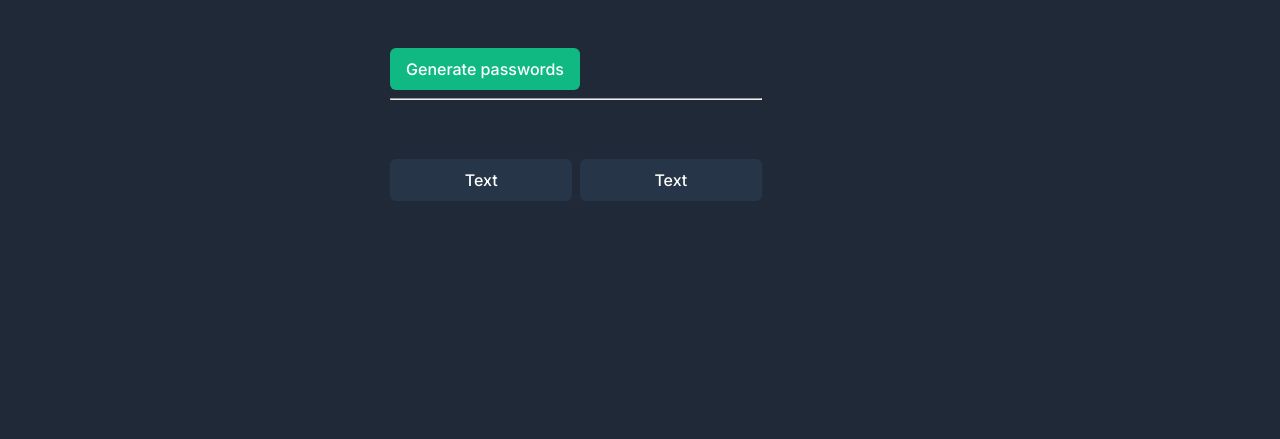
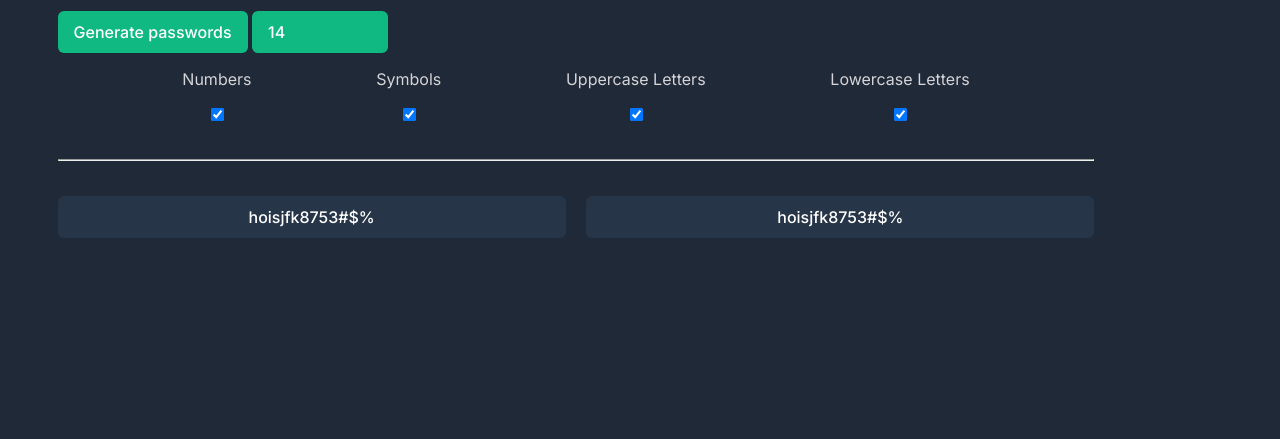
Before and after one commit to OrdinarilySam/scrimba-password-generator, a plain HTML site: page index.html in a window 1280 px wide. Shown: the part 361-800 px from the top of the page. Drawn offline with Linux system fonts and the light colour scheme.

Commit message:
finished styling

```diff
--- a/index.css
+++ b/index.css
@@ -19,6 +19,9 @@ body {
     align-items: center;
     justify-content: center;
     font-family: 'Inter', sans-serif;
+}
+.container {
+    width: 90%;
 }
 
 .title {
@@ -70,16 +73,45 @@ body {
 
 hr {
     color: #2F3E53;
+    margin: 35px 0;
+}
+#length-picker {
+    width: 10%;
+    font-family: inherit;
+    background-color: #10B981;
+    padding: 9px 16px;
+    color: white;
+    border: none;
+    border-radius: 6px;
+    font-size: 16px;
+    line-height: 24px;
+    font-weight: 500;
+    margin-top: 51px;
 }
 
 #passwords {
+    margin: 0;
     font-family: inherit;
     display: flex;
     justify-content: space-between;
 }
 .password {
+    margin: 0;
     text-align: center;
     height: max-content;
     background-color: #273549;
     width: 49%;
 }
+
+#checkboxes {
+    color: var(--desc-mode);
+    display: flex;
+    justify-content: space-evenly;
+}
+
+.checkbox-name {
+    display: flex;
+    flex-direction: column;
+    align-items: center;
+    justify-content: space-evenly;
+}
--- a/index.html
+++ b/index.html
@@ -18,11 +18,32 @@
             <h1 class="title">Generate a<br><span id="accent">random password</span></h1>
             <p id="supporting-text">Never use an insecure password again.</p>
         </div>
-        <button class="btn" id="btn-el">Generate passwords</button>
+        <div id="inputs">
+            <button class="btn" id="btn-el">Generate passwords</button>
+            <input id="length-picker" type="number" placeholder="14" min="5" max="30" name="length" value="14">
+            <div id="checkboxes">
+                <div class="checkbox-name">
+                    <p>Numbers</p>
+                    <input id="nums" class="checkbox" type="checkbox" checked>
+                </div>
+                <div class="checkbox-name">
+                    <p>Symbols</p>
+                    <input id="syms" class="checkbox" type="checkbox" checked>
+                </div>
+                <div class="checkbox-name">
+                    <p>Uppercase Letters</p>
+                    <input id="uplets" class="checkbox" type="checkbox" checked>
+                </div>
+                <div class="checkbox-name">
+                    <p>Lowercase Letters</p>
+                    <input id="lowlets" class="checkbox" type="checkbox" checked>
+                </div>
+            </div>
+        </div>
         <hr>
         <div id="passwords">
-            <button class="password btn" id="password-1">Text</button>
-            <button class="password btn" id="password-2">Text</button>
+            <button class="password btn" id="password-1">hoisjfk8753#$%</button>
+            <button class="password btn" id="password-2">hoisjfk8753#$%</button>
         </div>
     </div>
     <script src="index.js"></script>
```
